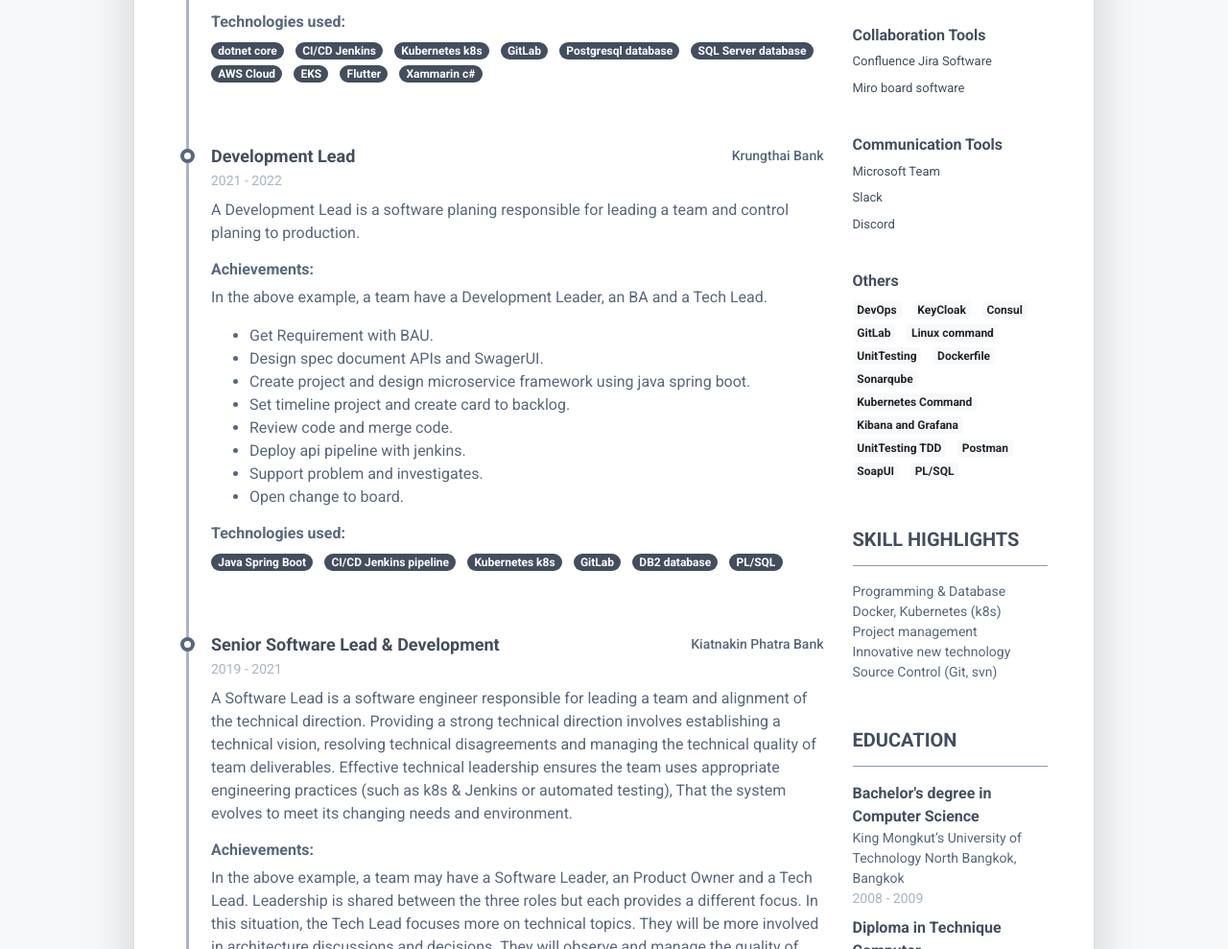
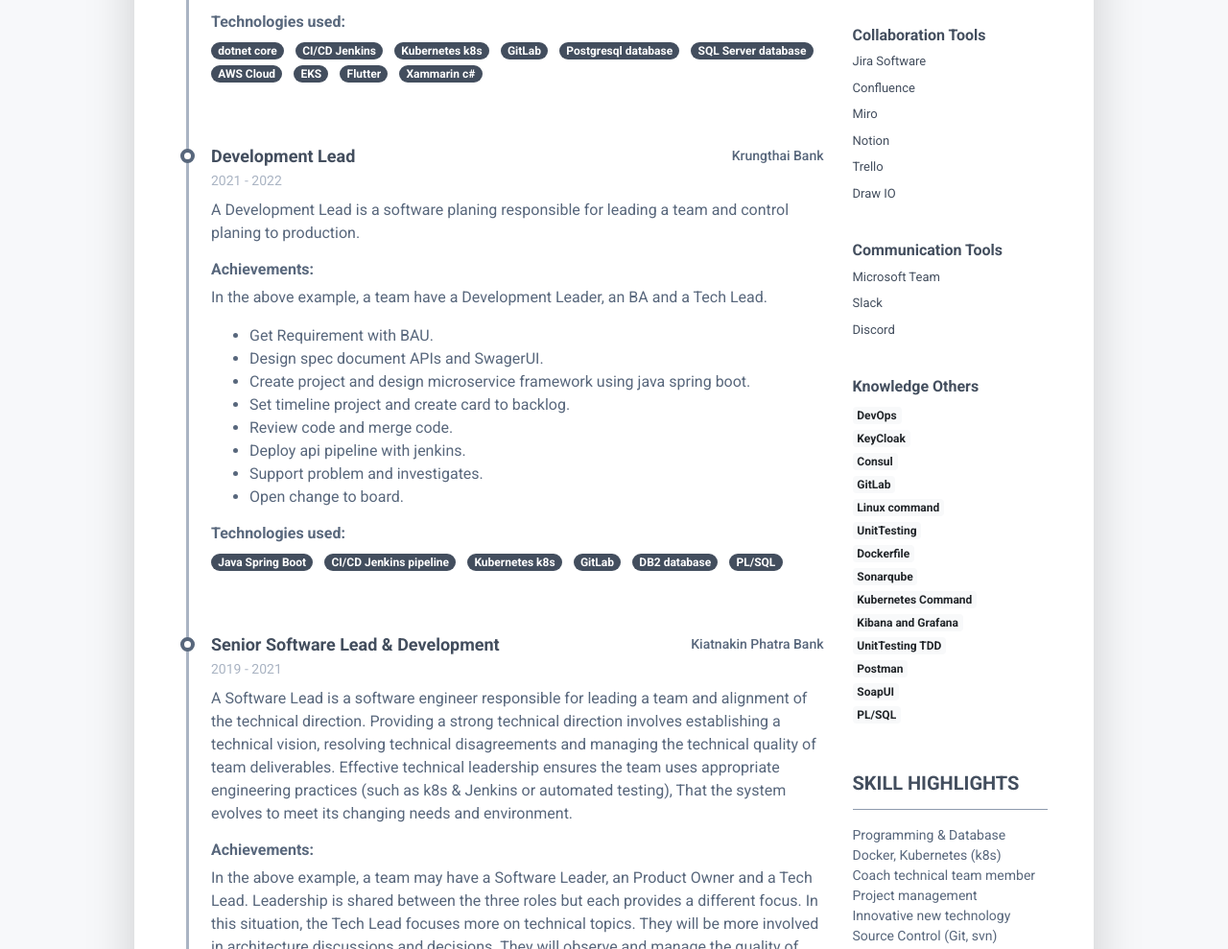
Before and after one commit to Pattaranon/pattaranoncv.github.io, a plain HTML site: page index.html in a window 1280 px wide. Shown: the part 1295-2284 px from the top of the page at 96% size. Drawn offline with Linux system fonts and the light colour scheme.

Commit message:
Update Collaboration Tool

```diff
--- a/index.html
+++ b/index.html
@@ -476,10 +476,22 @@
 						            <h4 class="resume-skills-cat font-weight-bold">Collaboration Tools</h4>
 							        <ul class="list-unstyled">
 								        <li class="mb-2">
-								            <div class="resume-skill-name">Confluence Jira Software</div>
+								            <div class="resume-skill-name">Jira Software</div>
 										</li>
 										<li class="mb-2">
-								            <div class="resume-skill-name">Miro board software</div>
+								            <div class="resume-skill-name">Confluence</div>
+										</li>
+										<li class="mb-2">
+								            <div class="resume-skill-name">Miro</div>
+								        </li>
+										<li class="mb-2">
+								            <div class="resume-skill-name">Notion</div>
+								        </li>
+										<li class="mb-2">
+								            <div class="resume-skill-name">Trello</div>
+								        </li>
+										<li class="mb-2">
+								            <div class="resume-skill-name">Draw IO</div>
 								        </li>
 							        </ul>
 						        </div>
@@ -502,21 +514,21 @@
 
 								<br/>
 						        <div class="resume-skill-item">
-						            <h4 class="resume-skills-cat font-weight-bold">Others</h4>
+						            <h4 class="resume-skills-cat font-weight-bold">Knowledge Others</h4>
 						            <ul class="list-inline">
-							            <li class="list-inline-item"><span class="badge badge-light">DevOps</span></li>
-										<li class="list-inline-item"><span class="badge badge-light">KeyCloak</span></li>
-										<li class="list-inline-item"><span class="badge badge-light">Consul</span></li>
-							            <li class="list-inline-item"><span class="badge badge-light">GitLab</span></li>
-										<li class="list-inline-item"><span class="badge badge-light">Linux command</span></li>
-							            <li class="list-inline-item"><span class="badge badge-light">UnitTesting</span></li>
-							            <li class="list-inline-item"><span class="badge badge-light">Dockerfile</span></li>
-							            <li class="list-inline-item"><span class="badge badge-light">Sonarqube</span></li>
-							            <li class="list-inline-item"><span class="badge badge-light">Kubernetes Command</span></li>
-							            <li class="list-inline-item"><span class="badge badge-light">Kibana and Grafana</span></li>
-							            <li class="list-inline-item"><span class="badge badge-light">UnitTesting TDD</span></li>
-										<li class="list-inline-item"><span class="badge badge-light">Postman</span></li>
-										<li class="list-inline-item"><span class="badge badge-light">SoapUI</span></li>
+							            <li class="list-inline-item"><span class="badge badge-light">DevOps</span></li> <br/>
+										<li class="list-inline-item"><span class="badge badge-light">KeyCloak</span></li> <br/>
+										<li class="list-inline-item"><span class="badge badge-light">Consul</span></li> <br/>
+							            <li class="list-inline-item"><span class="badge badge-light">GitLab</span></li> <br/>
+										<li class="list-inline-item"><span class="badge badge-light">Linux command</span></li> <br/>
+							            <li class="list-inline-item"><span class="badge badge-light">UnitTesting</span></li> <br/>
+							            <li class="list-inline-item"><span class="badge badge-light">Dockerfile</span></li> <br/>
+							            <li class="list-inline-item"><span class="badge badge-light">Sonarqube</span></li> <br/>
+							            <li class="list-inline-item"><span class="badge badge-light">Kubernetes Command</span></li> <br/>
+							            <li class="list-inline-item"><span class="badge badge-light">Kibana and Grafana</span></li> <br/>
+							            <li class="list-inline-item"><span class="badge badge-light">UnitTesting TDD</span></li> <br/>
+										<li class="list-inline-item"><span class="badge badge-light">Postman</span></li> <br/>
+										<li class="list-inline-item"><span class="badge badge-light">SoapUI</span></li> <br/>
 										<li class="list-inline-item"><span class="badge badge-light">PL/SQL</span></li>
 						            </ul>
 						        </div><!--//resume-skill-item-->
@@ -530,6 +542,7 @@
 								    <li class="mb-2">
 										<div class="resume-degree-org">Programming & Database</div>
 										<div class="resume-degree-org">Docker, Kubernetes (k8s)</div>
+										<div class="resume-degree-org">Coach technical team member</div>
 										<div class="resume-degree-org">Project management</div>
 										<div class="resume-degree-org">Innovative new technology</div>
 										<div class="resume-degree-org">Source Control (Git, svn)</div>
```
